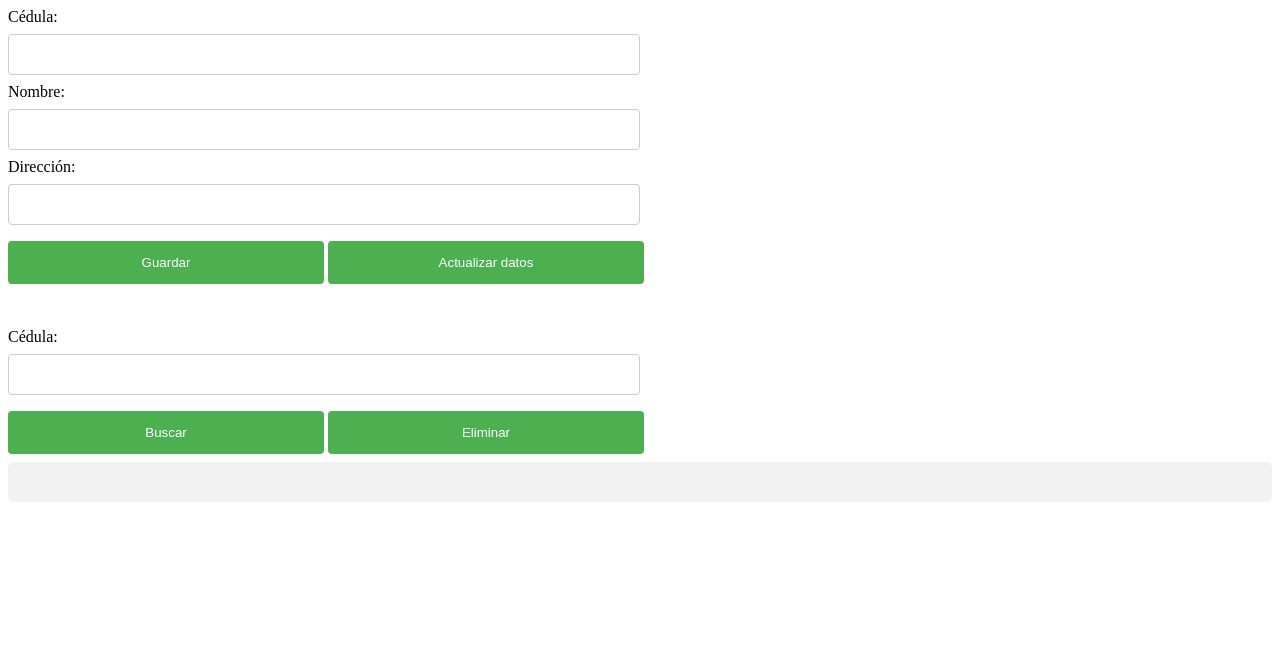
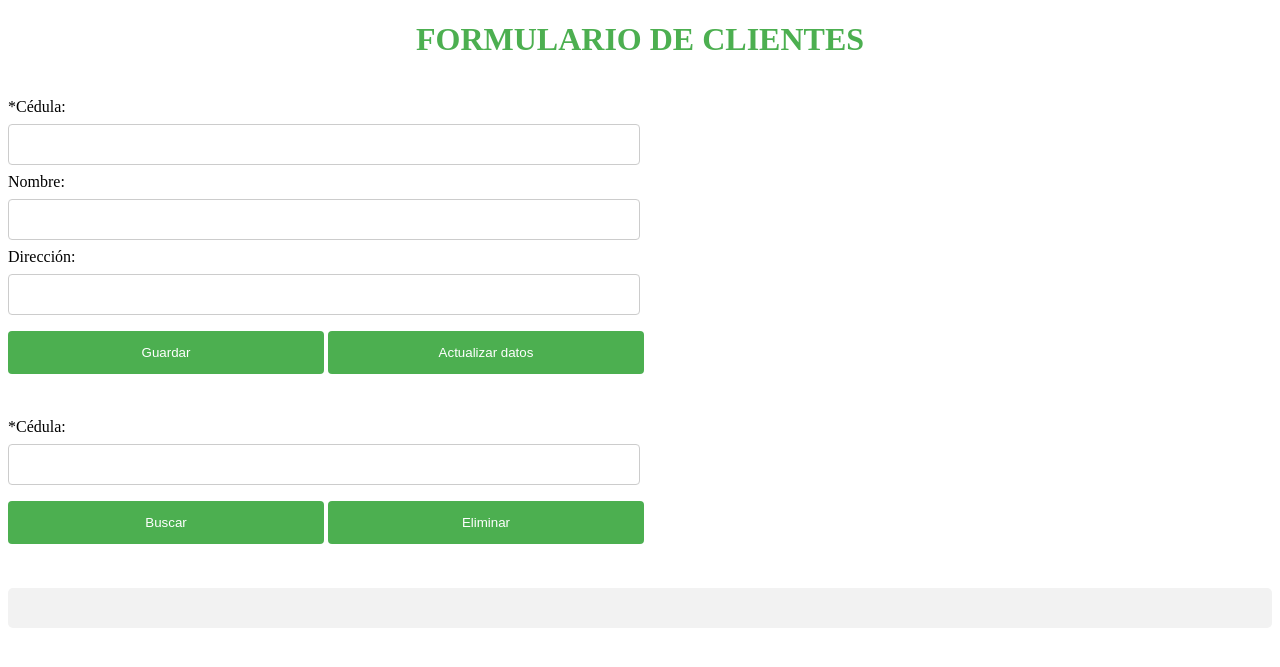
Before and after one commit to ManoloPin/Taller1_PW, a PHP site: page / in a window 1280 px wide. Shown: the top 667 px of the page. Run offline with PHP 8.4, Linux system fonts and the light colour scheme.

Commit message:
actualizacion estilos "titulo"

```diff
--- a/cliente/index.html
+++ b/cliente/index.html
@@ -8,8 +8,10 @@
 </head>
 
 <body>
+  <h1>Formulario de clientes</h1>
+  <br>
   <form>
-    <label for="id">Cédula:</label><br><input type="text" id="id" value="" required pattern="[0-9]"><br>
+    <label for="id">*Cédula:</label><br><input type="text" id="id" value="" required pattern="[0-9]"><br>
     <label for="name">Nombre:</label><br><input type="text" id="name" value=""><br>
     <label for="dir">Dirección:</label><br><input type="text" id="dir" value=""><br>
     <button type="button" id="enviar">Guardar</button>
@@ -18,10 +20,12 @@
   <br>
   <br>
   <form>
-    <label for="idL">Cédula:</label><br><input type="text" id="idL" value="" required pattern="[0-9]"><br>
+    <label for="idL">*Cédula:</label><br><input type="text" id="idL" value="" required pattern="[0-9]"><br>
     <button type="button" id="cargar">Buscar</button>
     <button type="button" id="eliminar">Eliminar</button>
   </form>
+  <br>
+  <br>
   <div id="resp"></div>
   <script type="text/javascript" src="controller/fetch.js"></script>
 </body>
--- a/cliente/style/style.css
+++ b/cliente/style/style.css
@@ -1,3 +1,9 @@
+h1 {
+  text-align: center;
+  text-transform: uppercase;
+  color: #4CAF50;
+}
+
 input[type=text], select {
   width: 50%;
   padding: 12px 20px;
```
